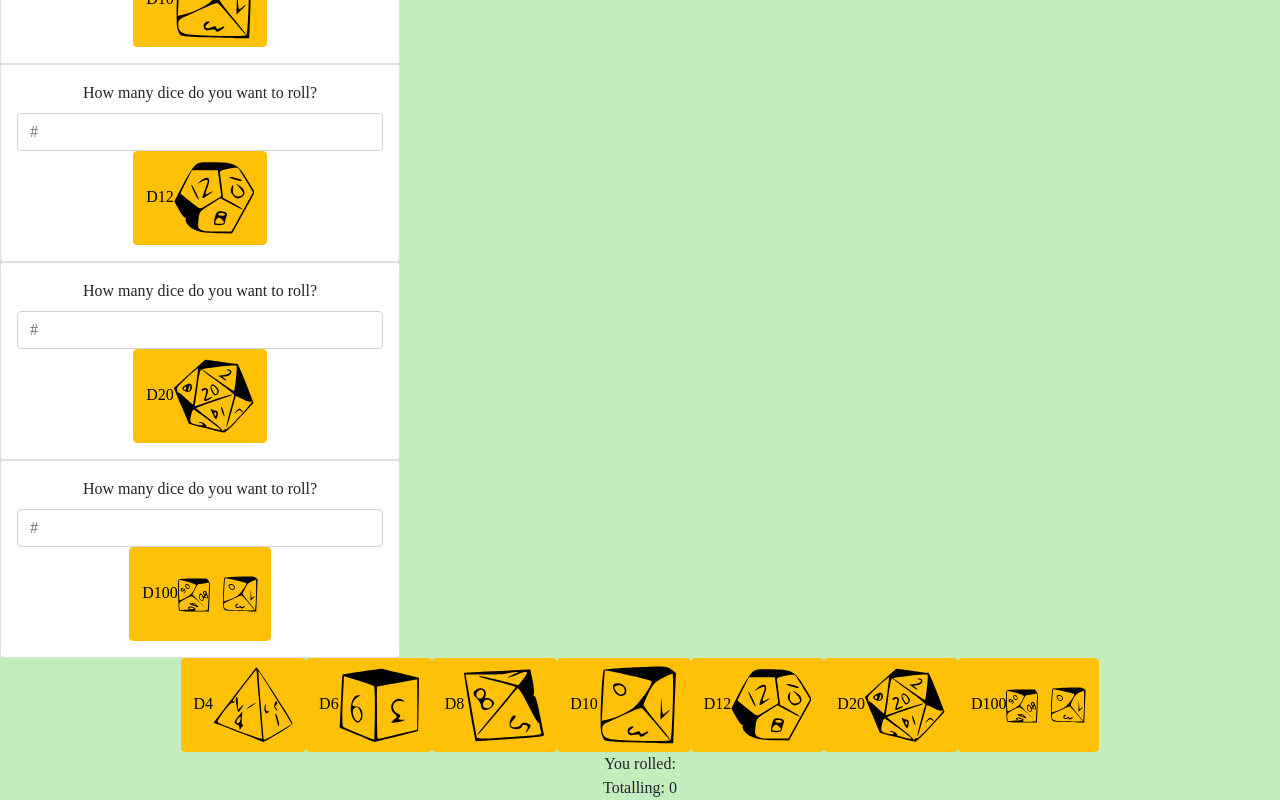
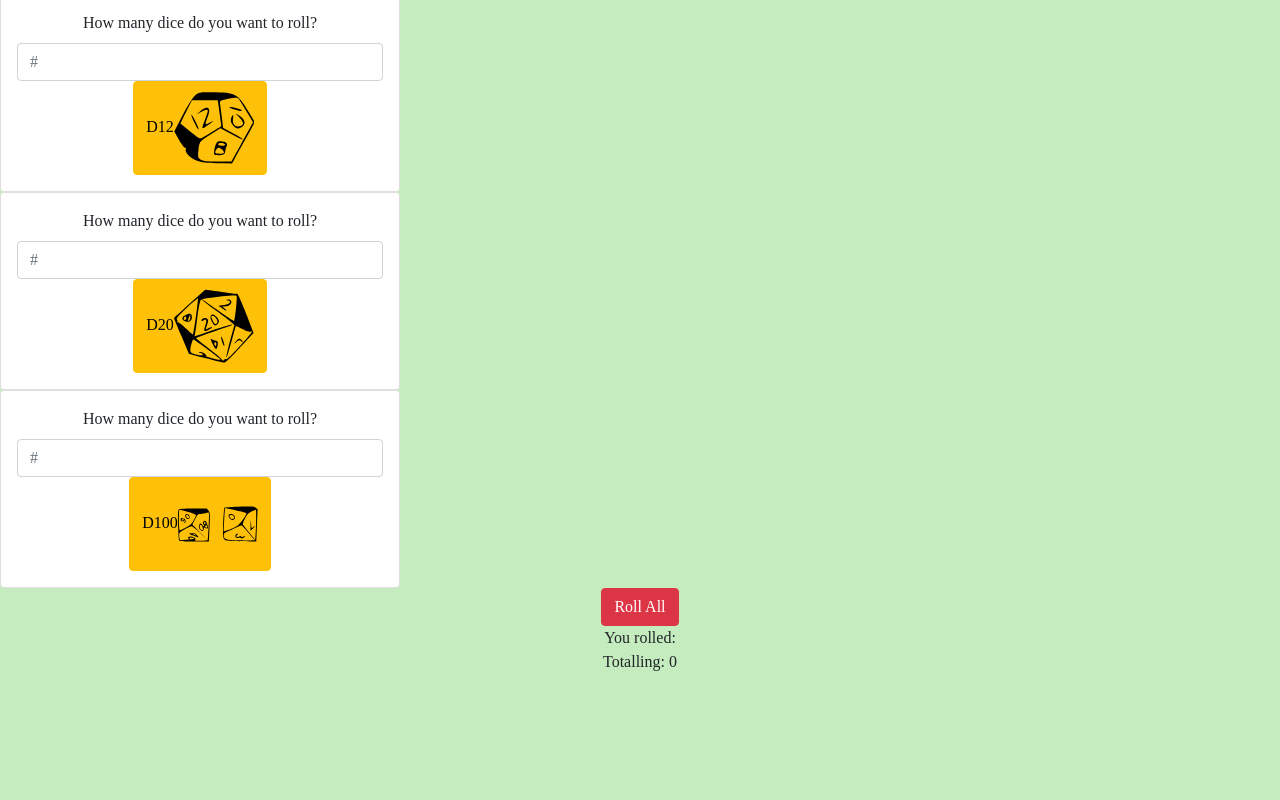
Before and after one commit to naguiluz/dice-generator, a React (Create React App) app in the folder dice_generator/: page / in a window 1280 px wide. Shown: the part 798-1598 px from the top of the page. After the commit the page ends 1472 px from the top, so only its background shows below. Built offline with nearby package versions, Linux system fonts and the light colour scheme; a web font is replaced by a local one.

Commit message:
mixed dice working but not displaying
need to find fix for applying roll dice to anything rolled without 'amount'

```diff
--- a/dice_generator/src/App.js
+++ b/dice_generator/src/App.js
@@ -2,8 +2,6 @@ import React, { Component } from 'react'
 import Button from 'react-bootstrap/Button'
 import Form from 'react-bootstrap/Form'
 import './App.scss'
-import { D4, D6, D8, D10, D12, D20, D100 } from './img/index'
-import Mix  from './mixedDice'
 import { Four, Six, Eight, Ten, Twelve, Twenty, Hundred } from './dice/index'
 
 class App extends Component {
@@ -11,9 +9,7 @@ class App extends Component {
 		super(props)
 		this.state = {
 			result: 0,
-			amount: 1,
-			numsRolled: '',
-			rolledPrint: '',
+			// amount: 1,
 			d4Amount: 0,
 			d6Amount: 0,
 			d8Amount: 0,
@@ -21,6 +17,11 @@ class App extends Component {
 			d12Amount: 0,
 			d20Amount: 0,
 			d100Amount: 0,
+			numsRolled: '',
+			rolledPrint: '',
+			diceRolled: '',
+			total: 0,
+			multipleRolledPrint: ''
 		}
 		// this.handleChange = this.handleChange.bind(this)
 
@@ -100,14 +101,55 @@ class App extends Component {
 		})
 	}
 
+	rollMultipleDice = (sides) => {
+		let total = 0
+		let diceRolled = []
+		for (let i = 0; i < this.state.d4Amount; i++) {
+
+			diceRolled.push(Math.ceil(Math.random() * 4))
+		}
+		for (let i = 0; i < this.state.d6Amount; i++) {
+			diceRolled.push(Math.ceil(Math.random() * 6))
+		}
+		for (let i = 0; i < this.state.d8Amount; i++) {
+			diceRolled.push(Math.ceil(Math.random() * 8))
+		}
+		for (let i = 0; i < this.state.d10Amount; i++) {
+			diceRolled.push(Math.ceil(Math.random() * 10))
+		}
+		for (let i = 0; i < this.state.d12Amount; i++) {
+			diceRolled.push(Math.ceil(Math.random() * 12))
+		}
+		for (let i = 0; i < this.state.d20Amount; i++) {
+			diceRolled.push(Math.ceil(Math.random() * 20))
+		}
+		for (let i = 0; i < this.state.d100Amount; i++) {
+			diceRolled.push(Math.ceil(Math.random() * 100))
+		}
+		for (let i = 0; i < diceRolled.length; i++) {
+			total += diceRolled[i]
+		}
+
+		console.log(`You rolled ${diceRolled.join()}`)
+		console.log(`Giving a total of ${total}`)
+		let multipleRolledPrint = diceRolled.join(' + ')
+		this.setState({
+			diceRolled: diceRolled,
+			total: total,
+			multipleRolledPrint: multipleRolledPrint
+		})
+
+
+	}
+
 	render() {
-		// let result = this.rollDice()
+
 
 		return (
 			<>
 				<div className='App'>
 					<Form class='form'>
-						<Form.Group controlId='amount'></Form.Group>
+						{/* <Form.Group controlId='amount'></Form.Group>
 						<Form.Label>How many dice do you want to roll?</Form.Label>
 						<Form.Control
 							name='amount'
@@ -118,8 +160,8 @@ class App extends Component {
 							class='formControl'
 						/>
 
-						<Form.Group />
-						{/* <Button onClick={() => this.rollDice(4)}> */}
+						<Form.Group /> */}
+
 						<Four
 							name='amount'
 							d4Amount={this.state.d4Amount}
@@ -155,6 +197,7 @@ class App extends Component {
 							type='number'
 							class='formControl'
 							onRollDice={() => this.rollDice(10)}
+
 						/>
 						<Twelve
 							name='amount'
@@ -183,47 +226,42 @@ class App extends Component {
 							class='formControl'
 							onRollDice={() => this.rollDice(100)}
 						/>
-						{/* </Button> */}
+						<Button variant='danger' onClick={() => this.rollMultipleDice()}>Roll All</Button>
 						{/* <Six onClick={() => this.rollDice(6)} />
 						<Eight onClick={() => this.rollDice(8)} />
 						<Ten onClick={() => this.rollDice(10)} />
 						<Twelve onClick={() => this.rollDice(12)} />
 						<Twenty onClick={() => this.rollDice(20)} />
 						<Hundred onClick={() => this.rollDice(100)} /> */}
-						<Button variant='warning' onClick={() => this.rollDice(4)}>
+						{/* <Button variant='warning' onClick={() => this.rollDice(4)}>
 							D4
 							<img src={D4} alt='four sided die' />
 						</Button>
-						{/* <img src={D6} alt='six sided die' /> */}
+
 						<Button variant='warning' onClick={() => this.rollDice(6)}>
 							D6
 							<img src={D6} alt='six sided die' />
 						</Button>
-						{/* <img src={D8} alt='eight sided die' /> */}
 						<Button variant='warning' onClick={() => this.rollDice(8)}>
 							D8
 							<img src={D8} alt='eight sided die' />
 						</Button>
-						{/* <img src={D10} alt='ten sided die' /> */}
 						<Button variant='warning' onClick={() => this.rollDice(10)}>
 							D10
 							<img src={D10} alt='ten sided die' />
 						</Button>
-						{/* <img src={D12} alt='twelve sided die' /> */}
 						<Button variant='warning' onClick={() => this.rollDice(12)}>
 							D12
 							<img src={D12} alt='twelve sided die' />
 						</Button>
-						{/* <img src={D20} alt='twenty sided die' /> */}
 						<Button variant='warning' onClick={() => this.rollDice(20)}>
 							D20
 							<img src={D20} alt='twenty sided die' />
 						</Button>
-						{/* <img class='d100' src={D100} alt='two ten sided die' /> */}
 						<Button variant='warning' onClick={() => this.rollDice(100)}>
 							D100
 							<img class='d100' src={D100} alt='two ten sided die' />
-						</Button>
+						</Button> */}
 					</Form>
 
 					<div id='rolled dice'>You rolled: {this.state.rolledPrint}</div>
--- a/dice_generator/src/dice/d10.js
+++ b/dice_generator/src/dice/d10.js
@@ -30,6 +30,7 @@ class Ten extends React.Component {
 							onChange={this.handleChange}
 							type='number'
 							class='formControl'
+							min='0'
 						/>
 						<Form.Group />
 					</Form>
--- a/dice_generator/src/dice/d100.js
+++ b/dice_generator/src/dice/d100.js
@@ -30,6 +30,7 @@ class Hundred extends React.Component {
 							onChange={this.handleChange}
 							type='number'
 							class='formControl'
+							min='0'
 						/>
 						<Form.Group />
 					</Form>
--- a/dice_generator/src/dice/d12.js
+++ b/dice_generator/src/dice/d12.js
@@ -30,6 +30,7 @@ class Twelve extends React.Component {
 							onChange={this.handleChange}
 							type='number'
 							class='formControl'
+							min='0'
 						/>
 						<Form.Group />
 					</Form>
--- a/dice_generator/src/dice/d20.js
+++ b/dice_generator/src/dice/d20.js
@@ -30,6 +30,7 @@ class Twenty extends React.Component {
 							onChange={this.handleChange}
 							type='number'
 							class='formControl'
+							min='0'
 						/>
 						<Form.Group />
 					</Form>
--- a/dice_generator/src/dice/d4.js
+++ b/dice_generator/src/dice/d4.js
@@ -31,6 +31,7 @@ class Four extends React.Component {
 							onChange={this.handleChange}
 							type='number'
 							class='formControl'
+							min='0'
 						/>
 						<Form.Group />
 					</Form>
--- a/dice_generator/src/dice/d6.js
+++ b/dice_generator/src/dice/d6.js
@@ -31,6 +31,7 @@ class Six extends React.Component {
 							onChange={this.handleChange}
 							type='number'
 							class='formControl'
+							min='0'
 						/>
 						<Form.Group />
 					</Form>
--- a/dice_generator/src/dice/d8.js
+++ b/dice_generator/src/dice/d8.js
@@ -30,6 +30,7 @@ class Eight extends React.Component {
 							onChange={this.handleChange}
 							type='number'
 							class='formControl'
+							min='0'
 						/>
 						<Form.Group />
 					</Form>
```
